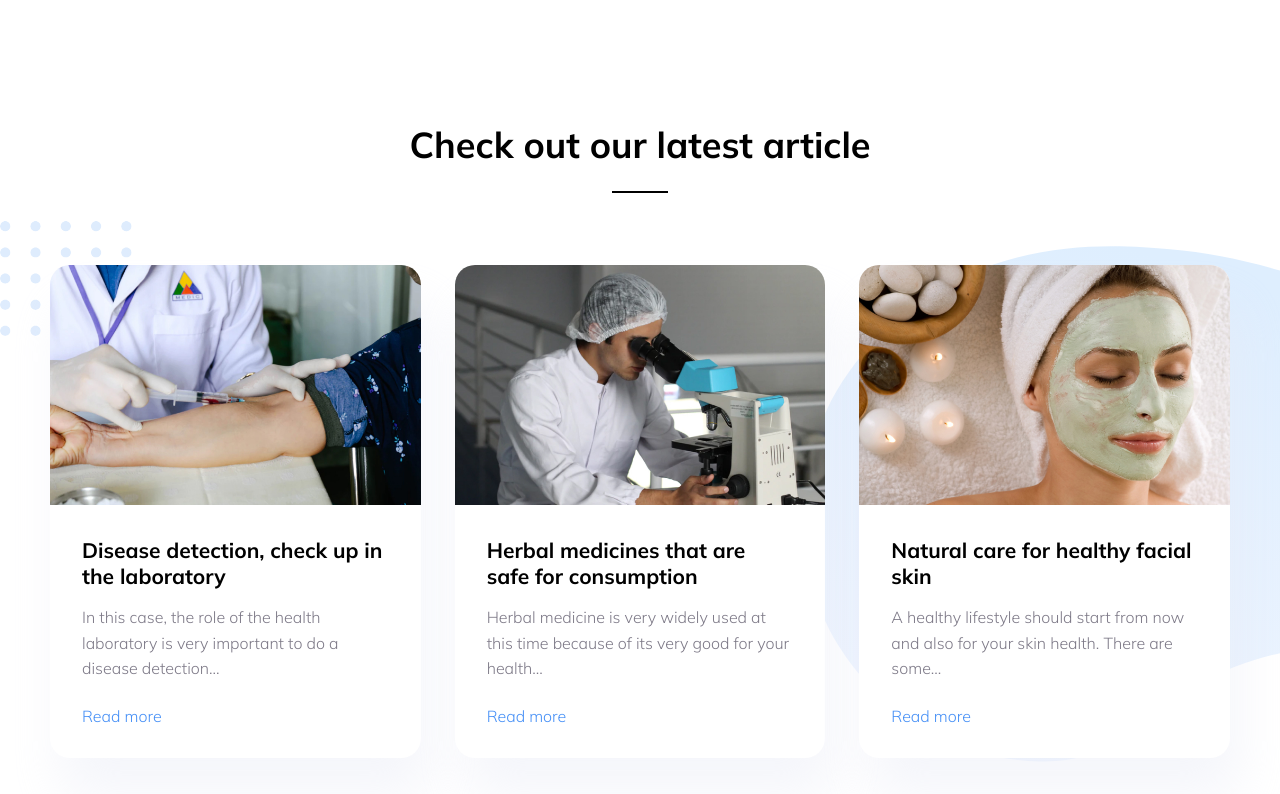
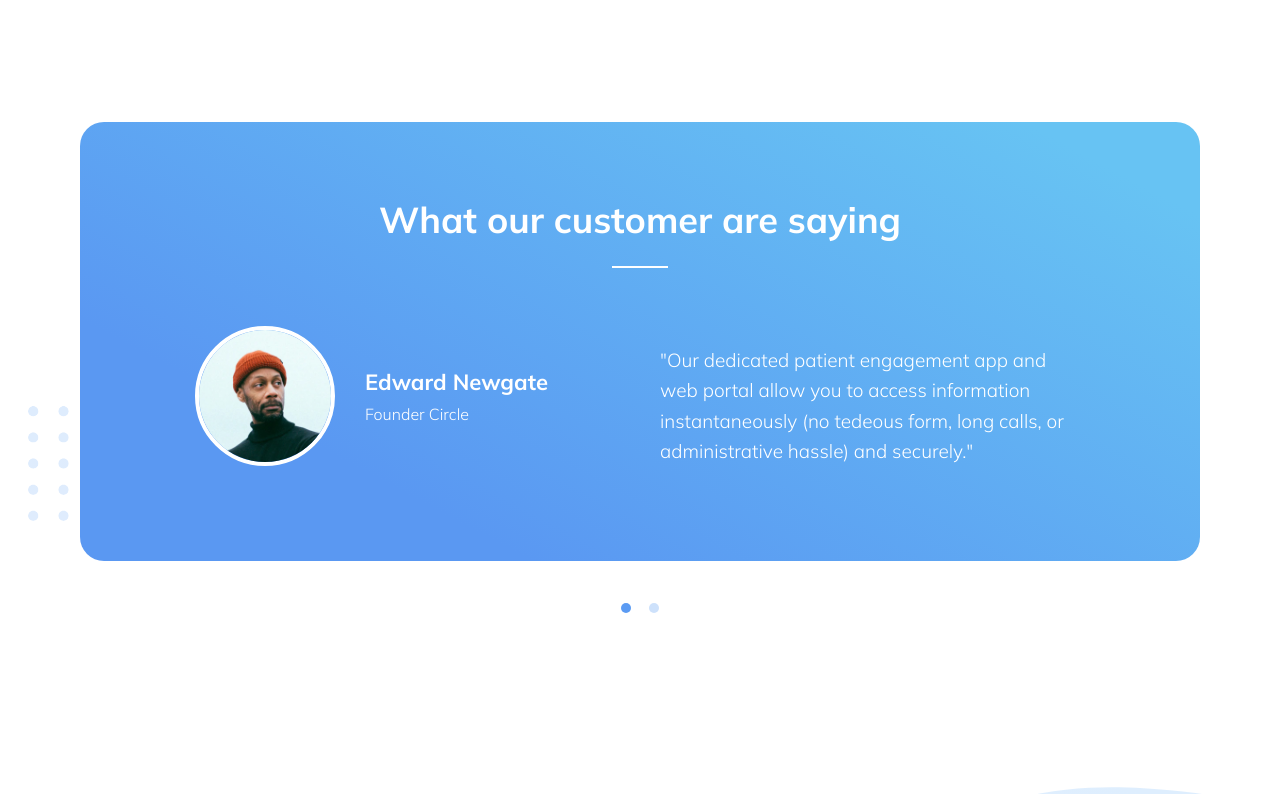
Before and after one commit to chanhman/trafalgar, a Next.js app: page / in a window 1280 px wide. Shown: the part 3400-4194 px from the top of the page. Built offline with nearby package versions, Linux system fonts and the light colour scheme.

Commit message:
testimonials minus arrow

```diff
--- a/components/LatestArticlesSection/styles.module.scss
+++ b/components/LatestArticlesSection/styles.module.scss
@@ -1,11 +1,12 @@
 @import 'styles/mixins.scss';
+
 .container {
-  background: url('/latestArticlesEggplant.svg') right center no-repeat;
+  background: url('/latestArticlesEggplant.svg') top right no-repeat;
 }
 
 .heading {
   position: relative;
-
+  margin-top: 0;
   padding-bottom: 1.5rem;
 
   text-align: center;
--- /dev/null
+++ b/components/TestimonialsSection/index.js
@@ -0,0 +1,63 @@
+import Slider from 'react-slick'
+import styles from './styles.module.scss'
+
+export default function TestimonialsSection() {
+  const sliderSettings = {
+    arrows: false,
+    className: 'yas',
+    dots: true,
+    infinite: true,
+    speed: 500,
+    slidesToShow: 1,
+    slidesToScroll: 1,
+  }
+  return (
+    <>
+      <section className={styles.container}>
+        <h2 className={styles.heading}>What our customer are saying</h2>
+        <Slider className={styles.yas} {...sliderSettings}>
+          <blockquote>
+            <div className={styles.testimonial}>
+              <p className={styles.quote}>
+                "Our dedicated patient engagement app and web portal allow you
+                to access information instantaneously (no tedeous form, long
+                calls, or administrative hassle) and securely."
+              </p>
+              <footer>
+                <img
+                  className={styles.avatar}
+                  src="/testimonial-avatar.jpg"
+                  alt=""
+                />
+                <cite>
+                  <div className={styles.name}>Edward Newgate</div>
+                  <div className={styles.position}>Founder Circle</div>
+                </cite>
+              </footer>
+            </div>
+          </blockquote>
+          <blockquote>
+            <div className={styles.testimonial}>
+              <p className={styles.quote}>
+                "Our dedicated patient engagement app and web portal allow you
+                to access information instantaneously (no tedeous form, long
+                calls, or administrative hassle) and securely."
+              </p>
+              <footer>
+                <img
+                  className={styles.avatar}
+                  src="/testimonial-avatar.jpg"
+                  alt=""
+                />
+                <cite>
+                  <div className={styles.name}>Edward Newgate</div>
+                  <div className={styles.position}>Founder Circle</div>
+                </cite>
+              </footer>
+            </div>
+          </blockquote>
+        </Slider>
+      </section>
+    </>
+  )
+}
--- /dev/null
+++ b/components/TestimonialsSection/styles.module.scss
@@ -0,0 +1,96 @@
+@import 'styles/mixins.scss';
+
+.container {
+  position: relative;
+
+  margin-right: auto;
+  margin-bottom: 14.125rem;
+  margin-left: auto;
+  max-width: 70rem;
+  padding: 4.6875rem 7.1875rem;
+
+  color: #fff;
+
+  background: linear-gradient(208.18deg, #67c3f3 9.05%, #5a98f2 76.74%);
+  border-radius: 1.5rem;
+
+  &::before {
+    content: '';
+    position: absolute;
+    top: 0;
+    right: 100%;
+
+    display: block;
+    height: 100%;
+    width: 52px;
+
+    background: url('/dots.svg') bottom 2.5rem left no-repeat;
+  }
+
+  blockquote {
+    margin: 0;
+  }
+}
+
+.heading {
+  position: relative;
+
+  margin-top: 0;
+  margin-bottom: 3.75rem;
+  padding-bottom: 1.5rem;
+
+  text-align: center;
+
+  &::after {
+    content: '';
+
+    position: absolute;
+    top: 100%;
+    left: 50%;
+
+    height: 0.125rem;
+    width: 3.5rem;
+
+    background-color: #fff;
+    transform: translateX(-50%);
+  }
+}
+
+.testimonial {
+  display: grid;
+  grid-gap: 40px;
+  grid-template-columns: 1fr 1fr;
+  margin: 0;
+
+  p {
+    color: #fff;
+    font-size: 19px;
+  }
+
+  cite {
+    align-self: center;
+    font-style: normal;
+  }
+
+  footer {
+    display: grid;
+    align-self: start;
+    grid-gap: 1.875rem;
+    grid-template-columns: 8.75rem 1fr;
+    order: -1;
+  }
+}
+
+.avatar {
+  width: 8.75rem;
+
+  border: 0.25rem solid #fff;
+  border-radius: 50%;
+}
+
+.name {
+  margin-bottom: 0.5rem;
+
+  font-size: 1.375rem;
+  font-weight: 700;
+}
--- a/package.json
+++ b/package.json
@@ -11,6 +11,7 @@
     "next": "10.0.2",
     "react": "17.0.1",
     "react-dom": "17.0.1",
+    "react-slick": "^0.27.13",
     "sass": "^1.29.0"
   }
 }
--- a/pages/_app.js
+++ b/pages/_app.js
@@ -1,4 +1,6 @@
-import '../styles/globals.scss'
+import 'styles/globals.scss'
+import 'styles/slick.min.css'
+import 'styles/slide.scss'
 
 function MyApp({ Component, pageProps }) {
   return <Component {...pageProps} />
--- a/pages/index.js
+++ b/pages/index.js
@@ -2,6 +2,7 @@ import Layout from 'components/Layout'
 import Hero from 'components/Hero'
 import ServicesSection from 'components/ServicesSection'
 import HighlightsSection from 'components/HighlightsSection'
+import TestimonialsSection from 'components/TestimonialsSection'
 import LatestArticlesSection from 'components/LatestArticlesSection'
 
 export default function Home() {
@@ -10,7 +11,7 @@ export default function Home() {
       <Hero />
       <ServicesSection />
       <HighlightsSection />
-      {/* Testimonial carousel */}
+      <TestimonialsSection />
       <LatestArticlesSection />
     </Layout>
   )
--- /dev/null
+++ b/styles/slick.min.css
@@ -0,0 +1 @@
+.slick-list,.slick-slider,.slick-track{position:relative;display:block}.slick-loading .slick-slide,.slick-loading .slick-track{visibility:hidden}.slick-slider{box-sizing:border-box;-webkit-user-select:none;-moz-user-select:none;-ms-user-select:none;user-select:none;-webkit-touch-callout:none;-khtml-user-select:none;-ms-touch-action:pan-y;touch-action:pan-y;-webkit-tap-highlight-color:transparent}.slick-list{overflow:hidden;margin:0;padding:0}.slick-list:focus{outline:0}.slick-list.dragging{cursor:pointer;cursor:hand}.slick-slider .slick-list,.slick-slider .slick-track{-webkit-transform:translate3d(0,0,0);-moz-transform:translate3d(0,0,0);-ms-transform:translate3d(0,0,0);-o-transform:translate3d(0,0,0);transform:translate3d(0,0,0)}.slick-track{top:0;left:0}.slick-track:after,.slick-track:before{display:table;content:''}.slick-track:after{clear:both}.slick-slide{display:none;float:left;height:100%;min-height:1px}[dir=rtl] .slick-slide{float:right}.slick-slide img{display:block}.slick-slide.slick-loading img{display:none}.slick-slide.dragging img{pointer-events:none}.slick-initialized .slick-slide{display:block}.slick-vertical .slick-slide{display:block;height:auto;border:1px solid transparent}.slick-arrow.slick-hidden{display:none}/*# sourceMappingURL=slick.min.css.map */
--- /dev/null
+++ b/styles/slide.scss
@@ -0,0 +1,45 @@
+@import 'styles/mixins.scss';
+
+.yas {
+  position: static;
+
+  .slick-dots {
+    @include ul-reset;
+
+    position: absolute;
+    top: 100%;
+    left: 0;
+
+    display: flex !important;
+    justify-content: center;
+    padding-top: 42px;
+    width: 100%;
+
+    li {
+      display: flex;
+      margin-right: 9px;
+      margin-left: 9px;
+
+      &.slick-active {
+        button {
+          opacity: 1;
+        }
+      }
+    }
+
+    button {
+      display: inline-block;
+      height: 10px;
+      padding: 0;
+      width: 10px;
+
+      font-size: 0;
+
+      background-color: #5B9BF3;
+      border: 0;
+      border-radius: 50%;
+      cursor: pointer;
+      opacity: 0.3;
+    }
+  }
+}
```
Also changed, not shown: public/testimonial-avatar.jpg (added), 1 other file (tests, documents, lock files or other folders).
